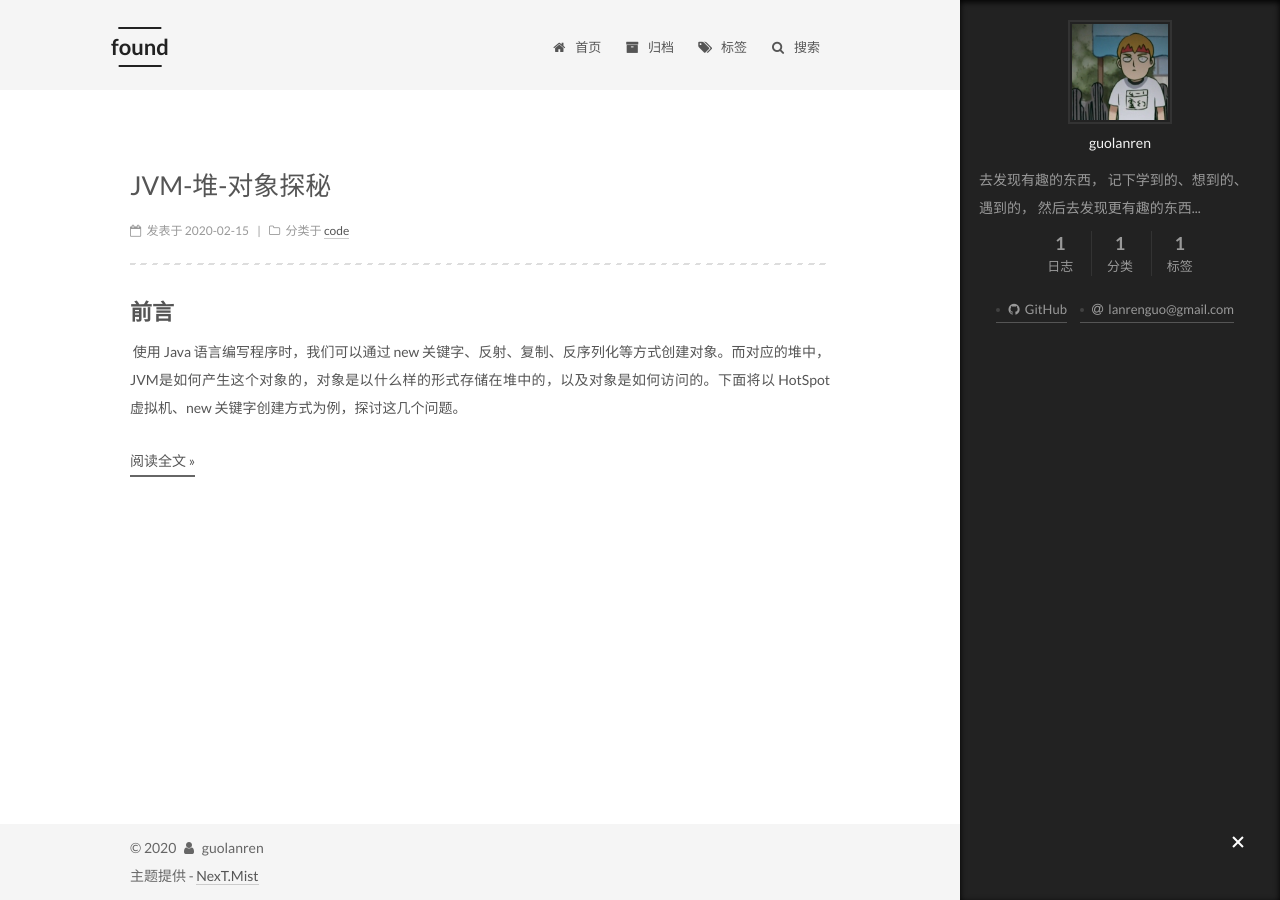
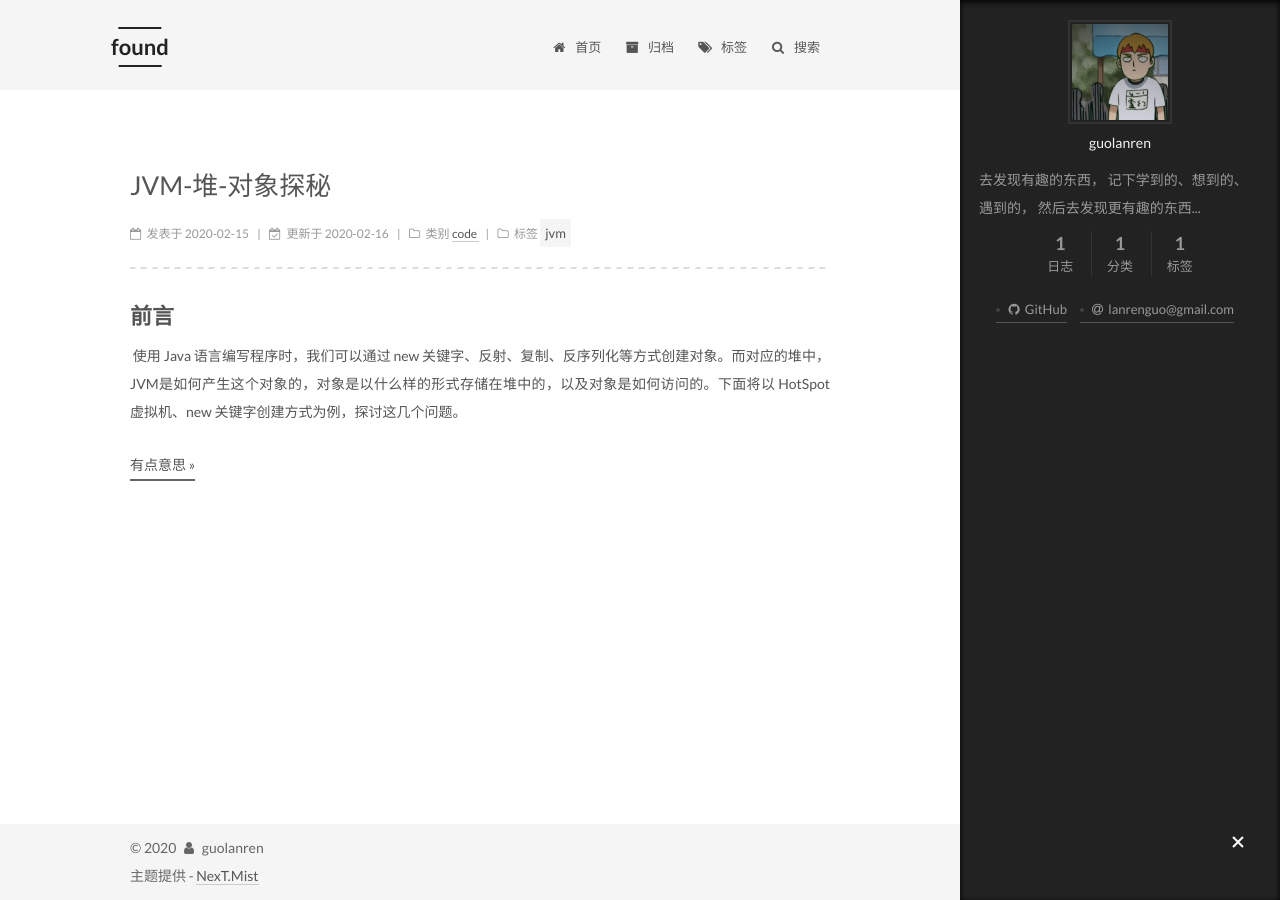
Before and after one commit to guolanren/guolanren.github.io, a Jekyll site: the page built from index.html, in a window 1280 px wide. Built offline with Jekyll 4.4.1, drawn with Linux system fonts in a browser that asks for light colours; the list of posts is cut into pages by our own code; comment, search, counter and statistics services are not loaded.

Commit message:
add post meta element
add updateTime and tags

```diff
--- a/_config.yml
+++ b/_config.yml
@@ -318,8 +318,9 @@ auto_excerpt:
 post_meta:
   item_text: true
   created_at: true
-  updated_at: false
+  updated_at: true
   categories: true
+  tags:       true
 
 # Post wordcount display settings
 post_wordcount:
--- a/_data/languages/zh-Hans.yml
+++ b/_data/languages/zh-Hans.yml
@@ -30,10 +30,11 @@ post:
   modified: 更新于
   sticky: 置顶
   posted: 发表于
-  in: 分类于
-  read_more: 阅读全文
+  in: 类别
+  tag: 标签
+  read_more: 有点意思
   untitled: 未命名
-  toc_empty: 此文章未包含目录
+  toc_empty: 此文章未收录
   visitors: 阅读次数
   wordcount: 字数统计
   min2read: 阅读时长
--- a/_includes/_macro/post.html
+++ b/_includes/_macro/post.html
@@ -113,6 +113,33 @@
               {% endfor %}
             </span>
           {% endif %}
+
+          {% if post.tags and post.tags.size > 0 and site.post_meta.tags %}
+          <span class="post-tags" >
+          {% if site.post_meta.created_at or site.post_meta.updated_at %}
+            <span class="post-meta-divider">|</span>
+          {% endif %}
+            <span class="post-meta-item-icon">
+              <i class="fa fa-folder-o"></i>
+            </span>
+            {% if site.post_meta.item_text %}
+              <span class="post-meta-item-text">{{ __.post.tag }}</span>
+            {% endif %}
+            {% for tag in post.tags %}
+              {% assign tag_url_encode = tag | url_encode | replace: '+', '%20' %}
+              <span itemprop="about" itemscope itemtype="http://schema.org/Thing">
+                <a href="{{ '/tag/#/' | relative_url | append: tag_url_encode }}" itemprop="url" rel="index">
+                  <span itemprop="name">{{ tag }}</span>
+                </a>
+              </span>
+
+              {% assign tag_length = post.tags.size %}
+              {% if tag_length > 1 and forloop.index != tag_length %}
+                {{ __.symbol.comma }}
+              {% endif %}
+            {% endfor %}
+          </span>
+        {% endif %}
 
           {% if post.comments %}
             {% if site.duoshuo_shortname or site.duoshuo and site.duoshuo.shortname %}
```
Also changed, not shown: _posts/2020-02-15-JVM-堆-对象探秘.md (+1 -1 lines).
